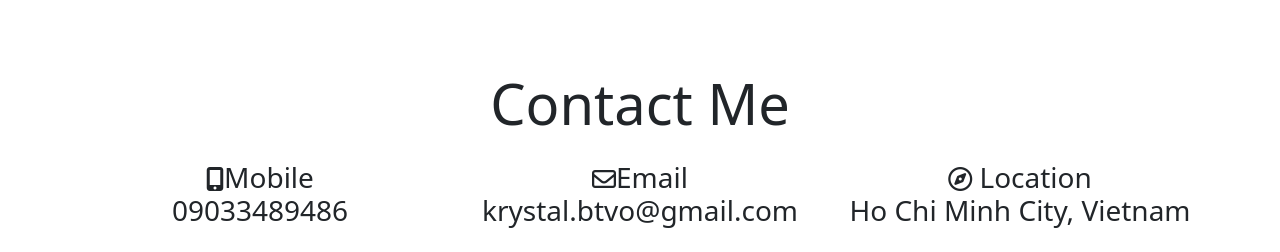
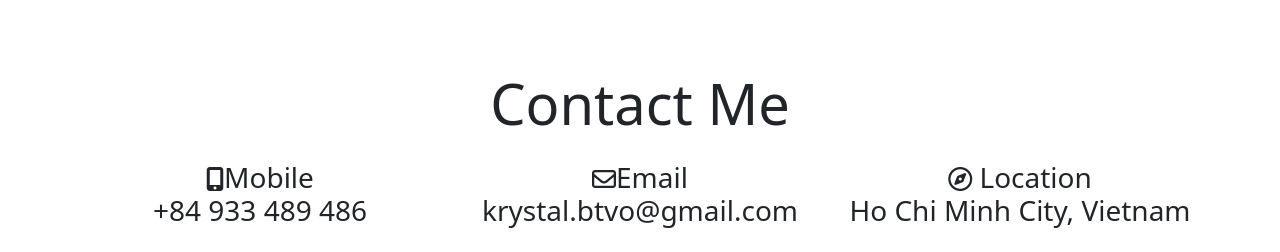
Before and after one commit to krystalvo/krystalvo.github.io, a plain HTML site: page index.html in a window 1280 px wide. Shown: the part 5128-5380 px from the top of the page. Drawn offline with nearby package versions, Linux system fonts and the light colour scheme.

Commit message:
Update index.html

```diff
--- a/index.html
+++ b/index.html
@@ -182,7 +182,7 @@
                     <h3 class="col-md-4 text-center">
                         <i class="fa fa-mobile fs-4"></i>Mobile <br />
                         <p>
-                            09033489486
+                            +84 933 489 486
                         </p>
                     </h3>
                     <h3 class="col-md-4 text-center">
```
